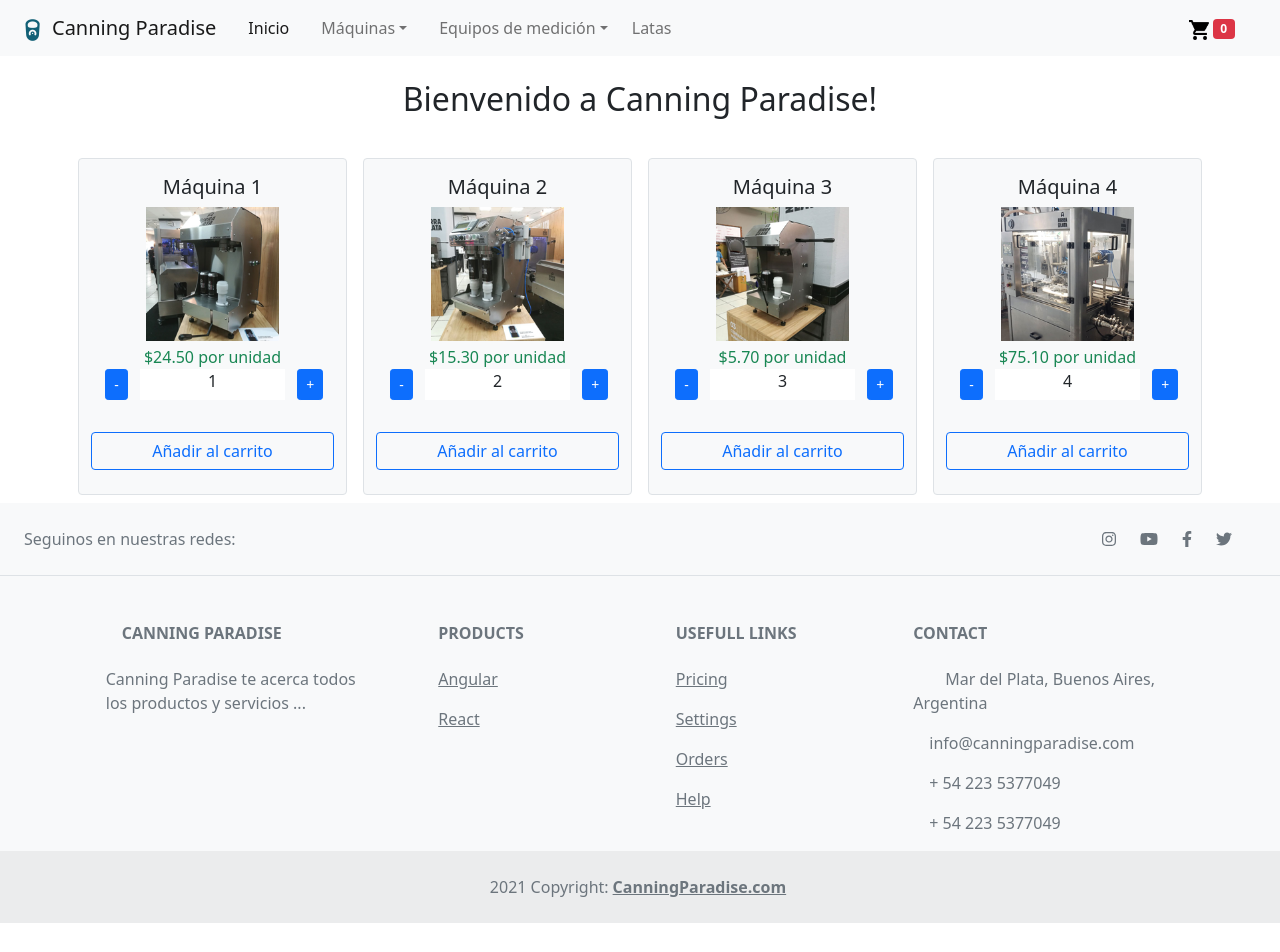
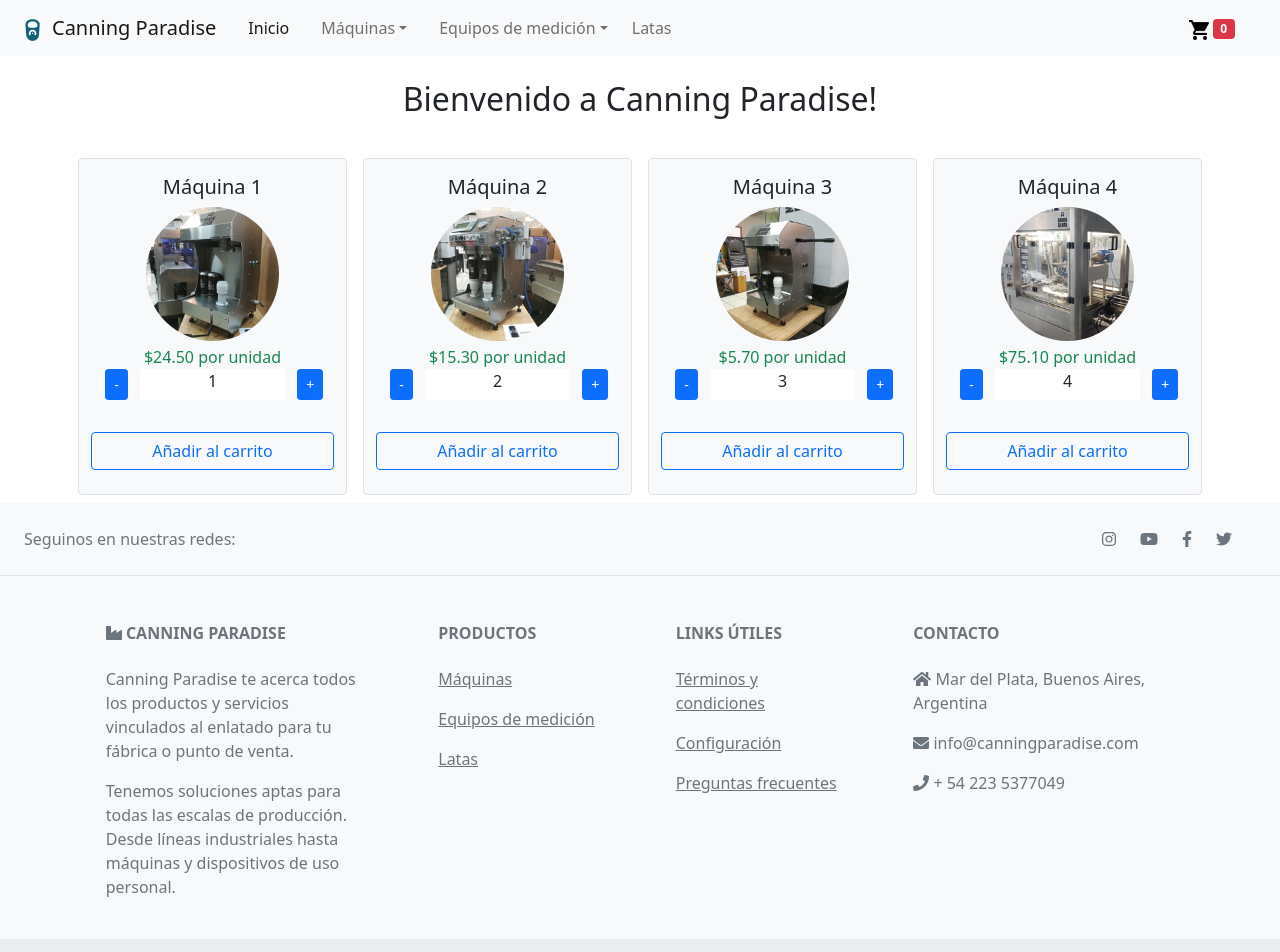
Before and after one commit to mxchristian17/CanningParadiseOrengia, a React (Create React App) app: page / in a window 1280 px wide. Shown: the top 952 px of the page. Before the commit the page ends 923 px from the top, so only its background shows below. Built offline with nearby package versions, Linux system fonts and the light colour scheme.

Commit message:
footer updated

```diff
--- a/src/Components/Item/Item.jsx
+++ b/src/Components/Item/Item.jsx
@@ -10,7 +10,7 @@ const Item = (props) => {
                 </div>
                 <div className="row">
                     <div className="col">
-                        <img src={"Images/Products/" + props.item.img} alt={props.item.img} className="w-50 mb-1" />
+                        <img src={"Images/Products/" + props.item.img} alt={props.item.img} className="w-50 mb-1 rounded-circle" />
                     </div>
                 </div>
                 <div className="row">
--- a/src/Containers/FooterContainer.jsx
+++ b/src/Containers/FooterContainer.jsx
@@ -1,6 +1,7 @@
 import React from 'react';
 import { faFacebookF, faInstagram, faTwitter, faYoutube } from '@fortawesome/free-brands-svg-icons';
 import { FontAwesomeIcon } from "@fortawesome/react-fontawesome";
+import { faEnvelope, faHome, faIndustry, faPhone } from '@fortawesome/free-solid-svg-icons';
 
 const FooterContainer = (props) => {
     return (
@@ -29,56 +30,53 @@ const FooterContainer = (props) => {
                     <div className="row mt-3">
                         <div className="col-md-3 col-lg-4 col-xl-3 mx-auto mb-4">
                             <h6 className="text-uppercase fw-bold mb-4">
-                                <i className="fas fa-gem me-3"></i>Canning Paradise
+                                <FontAwesomeIcon icon={faIndustry} /> Canning Paradise
                             </h6>
                             <p>
-                                Canning Paradise te acerca todos los productos y servicios ...
+                                Canning Paradise te acerca todos los productos y servicios vinculados al enlatado para tu fábrica o punto de venta.
+                            </p>
+                            <p>
+                                Tenemos soluciones aptas para todas las escalas de producción. Desde líneas industriales hasta máquinas y dispositivos de uso personal.
                             </p>
                         </div>
                         <div className="col-md-2 col-lg-2 col-xl-2 mx-auto mb-4">
                             <h6 className="text-uppercase fw-bold mb-4">
-                                Products
+                                Productos
                             </h6>
                             <p>
-                                <a href="#/" className="text-reset">Angular</a>
+                                <a href="#/" className="text-reset">Máquinas</a>
                             </p>
                             <p>
-                                <a href="#/" className="text-reset">React</a>
+                                <a href="#/" className="text-reset">Equipos de medición</a>
+                            </p>
+                            <p>
+                                <a href="#/" className="text-reset">Latas</a>
                             </p>
                         </div>
                         <div className="col-md-3 col-lg-2 col-xl-2 mx-auto mb-4">
                             <h6 className="text-uppercase fw-bold mb-4">
-                                Usefull links
+                                Links útiles
                             </h6>
                             <p>
-                                <a href="#/" className="text-reset">Pricing</a>
+                                <a href="#/" className="text-reset">Términos y condiciones</a>
                             </p>
                             <p>
-                                <a href="#/" className="text-reset">Settings</a>
+                                <a href="#/" className="text-reset">Configuración</a>
                             </p>
                             <p>
-                                <a href="#/" className="text-reset">Orders</a>
-                            </p>
-                            <p>
-                                <a href="#/" className="text-reset">Help</a>
+                                <a href="#/" className="text-reset">Preguntas frecuentes</a>
                             </p>
                         </div>
                         <div className="col-md-4 col-lg-3 col-xl-3 mx-auto mb-md-0 mb-4">
                             <h6 className="text-uppercase fw-bold mb-4">
-                                Contact
+                                Contacto
                             </h6>
-                            <p><i className="fas fa-home mx-3"></i>Mar del Plata, Buenos Aires, Argentina</p>
+                            <p><FontAwesomeIcon icon={faHome} /> Mar del Plata, Buenos Aires, Argentina</p>
                             <p>
-                                <i className="fas fa-envelope me-3"></i>
-                                info@canningparadise.com
+                                <FontAwesomeIcon icon={faEnvelope} /> info@canningparadise.com
                             </p>
                             <p>
-                                <i className="fas fa-phone me-3"></i>
-                                + 54 223 5377049
-                            </p>
-                            <p>
-                                <i className="fas fa-print me-3"></i>
-                                + 54 223 5377049
+                                <FontAwesomeIcon icon={faPhone} /> + 54 223 5377049
                             </p>
                         </div>
                     </div>
```
